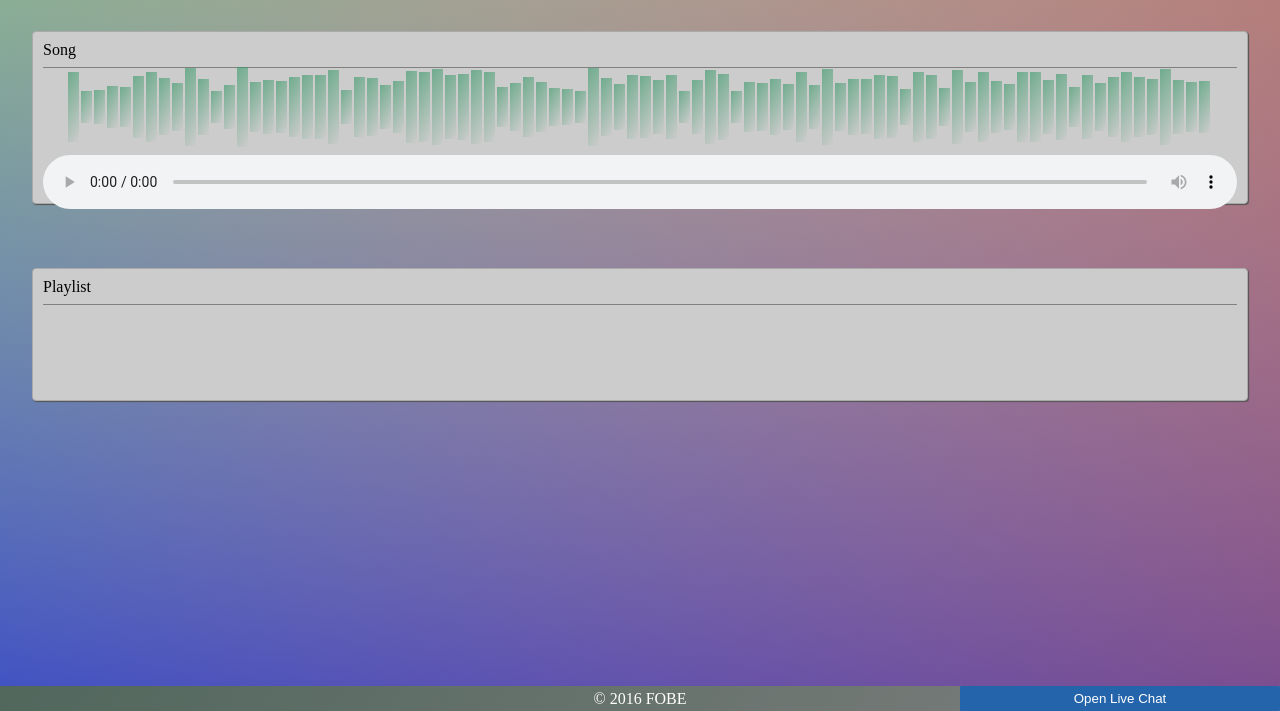
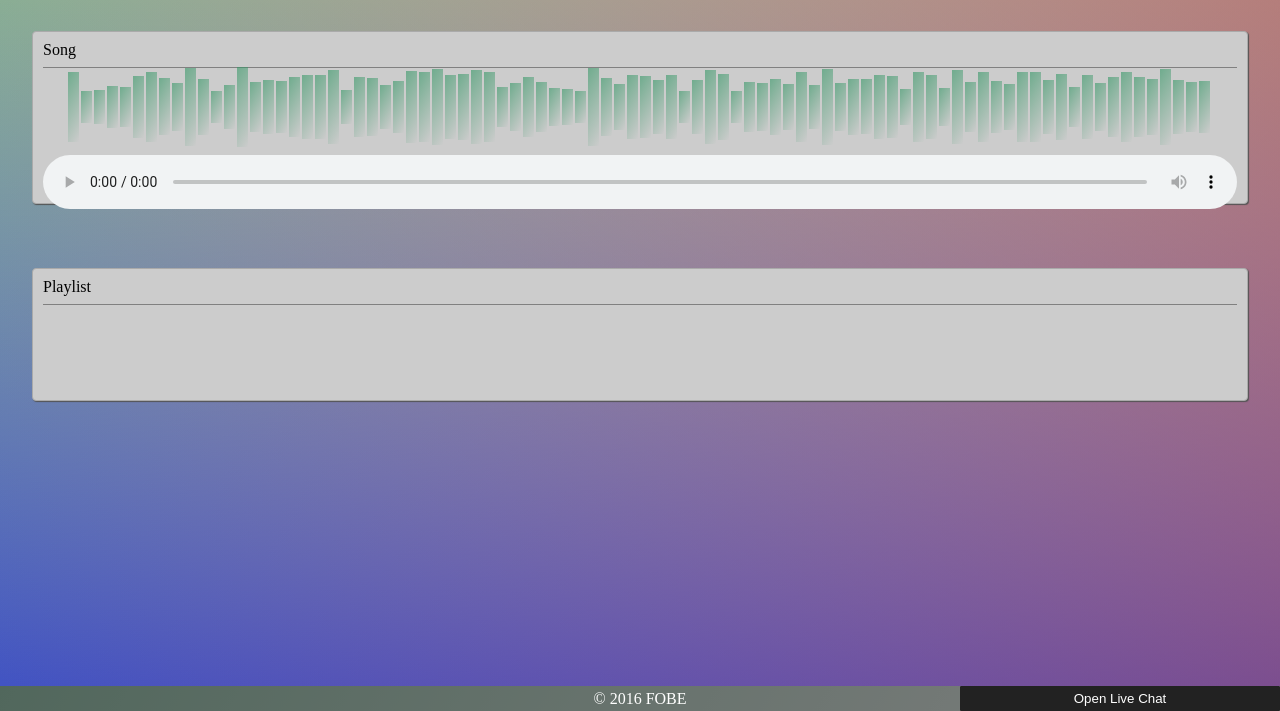
Before and after one commit to itsevalieu/jukebox, a PHP site: page / in a window 1280 px wide. Shown: the part 89-800 px from the top of the page. Run offline with PHP 8.4, Linux system fonts and the light colour scheme; some libraries are stand-ins or nearby versions.

Commit message:
change live chat button color

```diff
--- a/assets/css/chatbox.css
+++ b/assets/css/chatbox.css
@@ -23,7 +23,7 @@
 	flex-flow: row;
 	justify-content: space-between;
 	align-items: center;
-	margin: 0 5px;
+	margin: 3px 5px;
 	order: 1;
 	height: 25px;
 }
@@ -53,8 +53,8 @@
 	height: 25px;
 	width: 100%;
 	border-radius: 1px;
-	background: #2364AA;
-	border: 1px solid #2364AA;
+	background: #222;
+	border: 1px solid #222;
 	color: white;
 }
 
```
